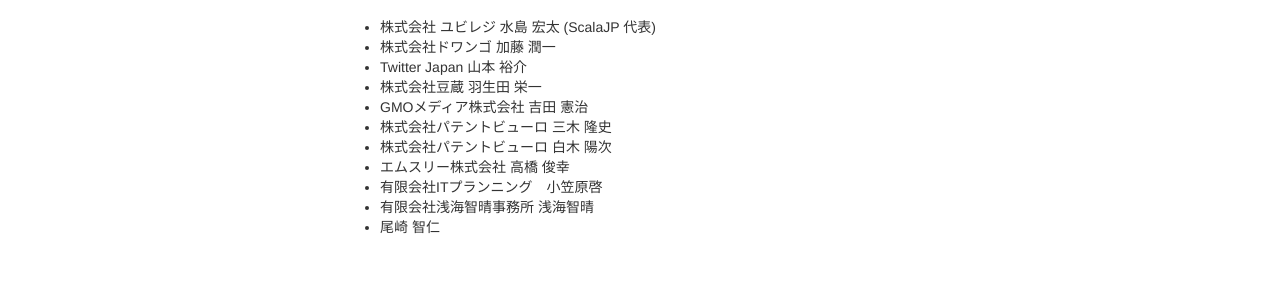
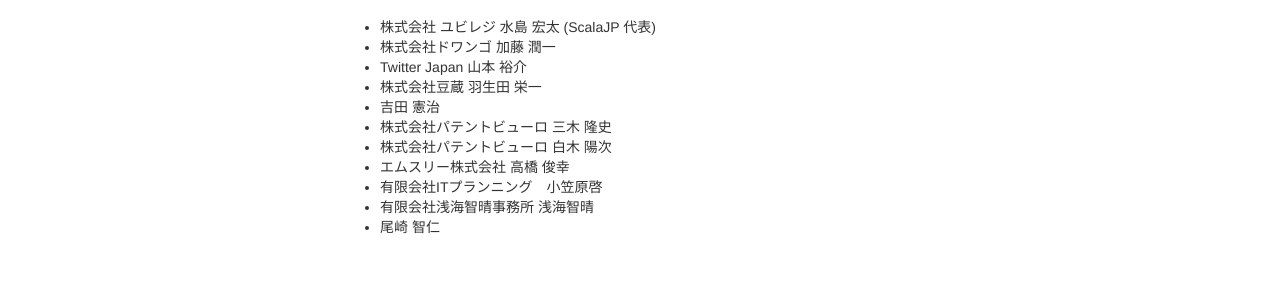
Before and after one commit to scalajp/scalajp, a Jekyll site: the page built from about-us.md, in a window 1280 px wide. Shown: the part 1135-1425 px from the top of the page. Built offline with Jekyll 4.4.1, drawn with Linux system fonts in a browser that asks for light colours; nearby versions of some CDN libraries; Markdown is read by kramdown in place of the engine named in the settings.

Commit message:
もうGMO辞めてた

```diff
--- a/about-us.md
+++ b/about-us.md
@@ -62,7 +62,7 @@
 * 株式会社ドワンゴ 加藤 潤一
 * Twitter Japan 山本 裕介
 * 株式会社豆蔵 羽生田 栄一
-* GMOメディア株式会社 吉田 憲治
+* 吉田 憲治
 * 株式会社パテントビューロ 三木 隆史
 * 株式会社パテントビューロ 白木 陽次
 * エムスリー株式会社 高橋 俊幸
```
Also changed, not shown: 1 other file.
